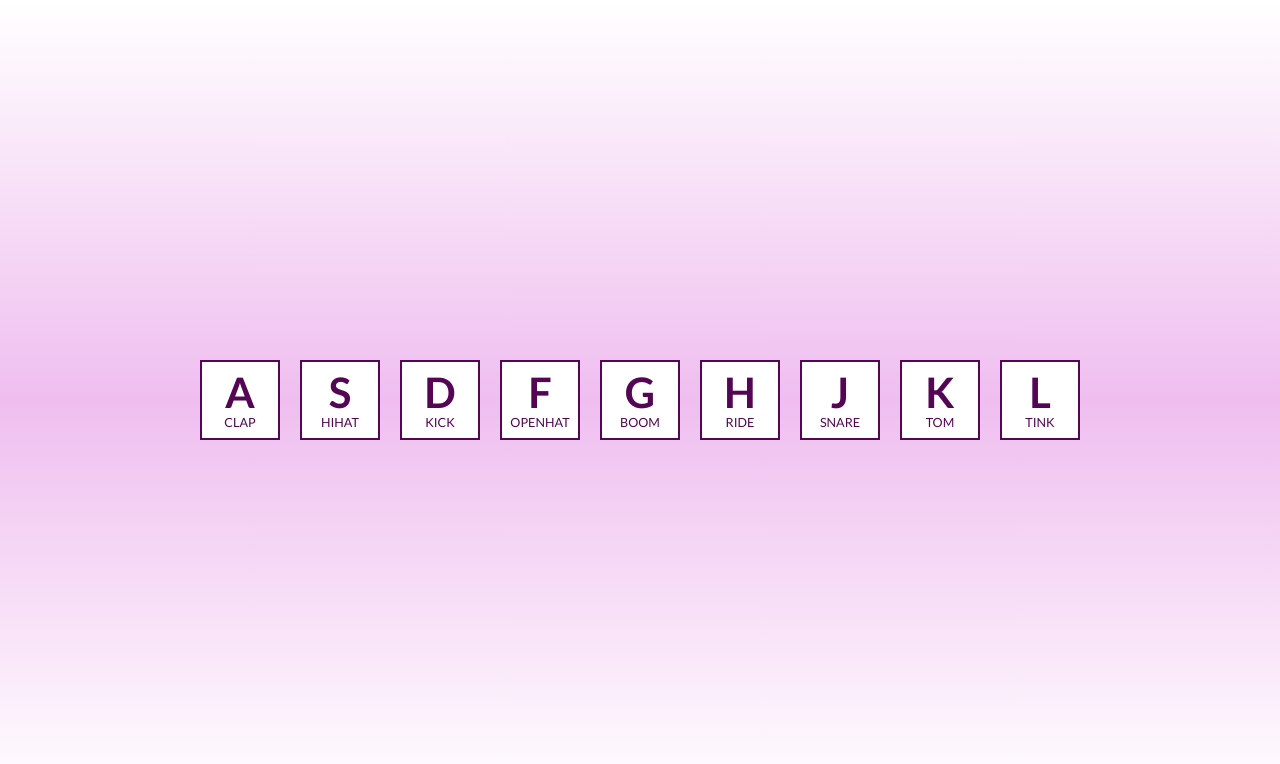
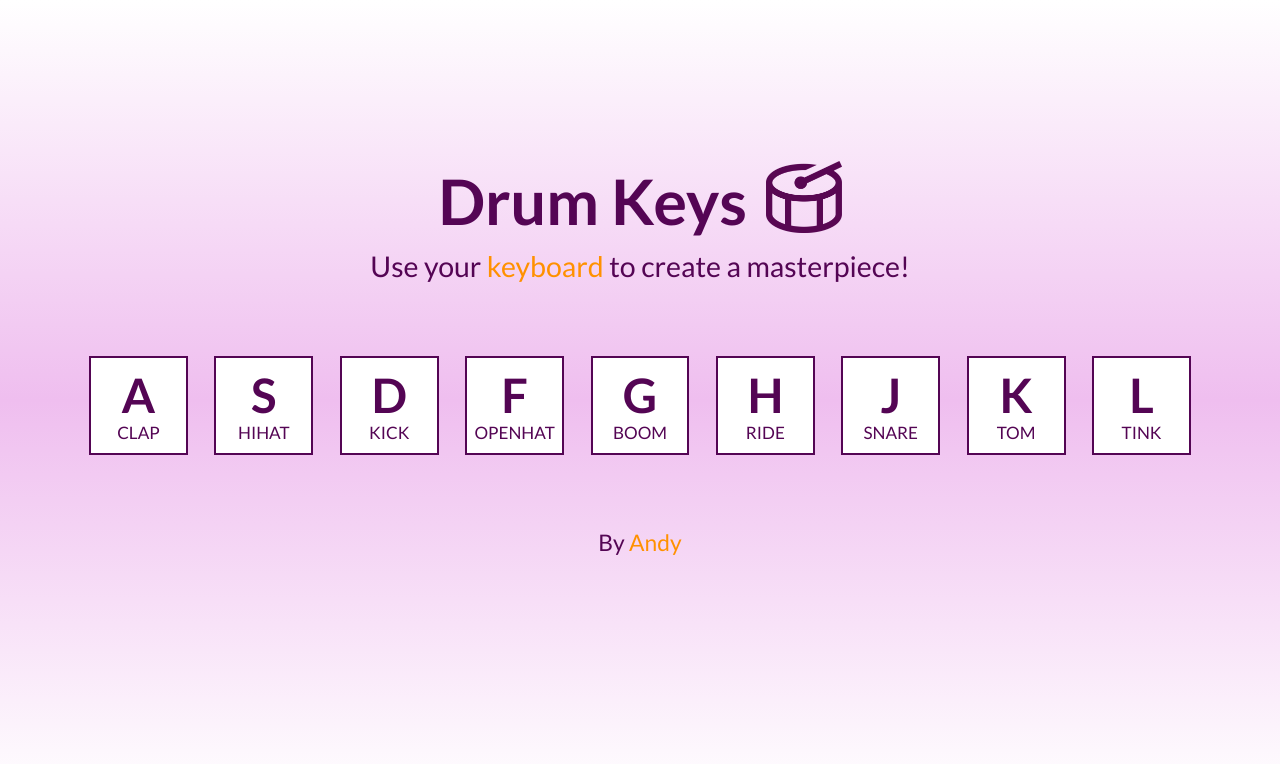
Before and after one commit to id-andyyy/Drum-Keys, a plain HTML site: page index.html in a window 1280 px wide. Drawn offline with Linux system fonts and the light colour scheme.

Commit message:
Add icon, change units of measurement, add adaptability, add header and footer

```diff
--- a/css/nullstyle.css
+++ b/css/nullstyle.css
@@ -2,7 +2,6 @@
   padding: 0;
   margin: 0;
   border: 0;
-  font-family: "Lato", sans-serif;
 }
 
 *,
--- a/css/style.css
+++ b/css/style.css
@@ -1,23 +1,106 @@
-.auto-spaced-linear-gradient {
-  background: linear-gradient(white, rgb(239, 190, 239), white);
+html {
+  font-size: 19px;
 }
 
-.main {
-  min-height: 100vh;
+@media (max-width: 1140px) {
+  html {
+    font-size: 16px;
+  }
+}
+
+@media (max-width: 425px) {
+  html {
+    font-size: 13px;
+  }
+}
+
+body {
+  background: linear-gradient(white, rgb(239, 190, 239), white);
+  font-family: "Lato", sans-serif;
+}
+
+.wrapper {
   display: flex;
   flex-direction: column;
   justify-content: center;
   align-items: center;
+  height: 100vh;
+  padding: 1rem;
+}
+
+.header__wrapper {
+  display: flex;
+  justify-content: center;
+  align-items: center;
+  flex-direction: column;
+  margin: 0 0 4rem;
+}
+
+.heading {
+  display: flex;
+  justify-content: center;
+  align-items: end;
+  margin: 0 0 1rem;
+}
+
+.heading__h1 {
+  font-weight: 700;
+  font-size: 3.3rem;
+  color: rgb(84, 5, 84);
+}
+
+.heading__img {
+  max-width: 4rem;
+  height: fit-content;
+  margin: 0 0 0 1rem;
+}
+
+.header__description_accent {
+  color: rgb(255, 145, 0);
+}
+
+.header__description {
+  font-size: 1.5rem;
+  color: rgb(84, 5, 84);
+}
+
+.main__wrapper {
+  display: flex;
+  flex-direction: column;
+  justify-content: center;
+  align-items: center;
+  margin: 0 0 4rem;
 }
 
 .keys {
   display: flex;
   justify-content: space-around;
   align-items: center;
-  gap: 20px;
+  gap: 1.4rem;
   flex-wrap: wrap;
-  row-gap: 20px;
+  row-gap: 2rem;
   color: rgb(84, 5, 84);
+}
+
+@media (min-width: 860px) and (max-width: 970px) {
+  .keys {
+    gap: 7rem;
+    row-gap: 2rem;
+  }
+}
+
+@media (min-width: 770px) and (max-width: 900px) {
+  .keys {
+    gap: 5rem;
+    row-gap: 2rem;
+  }
+}
+
+@media (min-width: 680px) and (max-width: 770px) {
+  .keys {
+    gap: 3.5rem;
+    row-gap: 2rem;
+  }
 }
 
 .item {
@@ -25,25 +108,41 @@
   justify-content: center;
   align-items: center;
   flex-direction: column;
-  border: 2px solid rgb(84, 5, 84);
-  min-width: 80px;
-  min-height: 80px;
-  gap: 4px;
+  border: .15rem solid rgb(84, 5, 84);
+  min-width: 5.2rem;
+  min-height: 5.2rem;
+  gap: .3rem;
   background-color: white;
   transition: all 0.1s;
 }
 
 .item_active {
-  border: 2px solid orange;
-  color: orange;
+  border: .17rem solid rgb(255, 145, 0);
+  color: rgb(255, 145, 0);
   transform: scale(1.2);
 }
 
 .item__letter {
-  font-size: 3rem;
+  font-size: 2.5rem;
   font-weight: 600;
 }
 
 .item__tool {
   font-size: 0.9rem;
 }
+
+.footer__wrapper {
+  display: flex;
+  flex-direction: column;
+  align-items: center;
+  margin: 0 0 4.5rem;
+}
+
+.footer__contact {
+  font-size: 1.2rem;
+  color: rgb(84, 5, 84);
+}
+
+.footer__link {
+  color: rgb(255, 145, 0);
+}
--- a/index.html
+++ b/index.html
@@ -5,6 +5,7 @@
   <meta charset="UTF-8">
   <meta name="viewport" content="width=device-width, initial-scale=1.0">
   <title>Drum Keys</title>
+  <link href="/favicon.ico" rel="icon">
   <link rel="stylesheet" href="css/nullstyle.css">
   <link rel="stylesheet" href="css/style.css">
   <link rel="preconnect" href="https://fonts.googleapis.com">
@@ -15,7 +16,20 @@
 </head>
 
 <body>
-  <main class="main auto-spaced-linear-gradient">
+  <div class="wrapper">
+    <header class="header">
+      <div class="header__wrapper">
+        <div class="header__heading heading">
+          <h1 class="heading__h1">Drum Keys</h1>
+          <img src="assets/drum.png" alt="Drum" class="heading__img">
+        </div>
+        <p class="header__description">Use your <span class="header__description_accent">keyboard</span> to create a
+          masterpiece!
+        </p>
+      </div>
+    </header>
+    <main class="main">
+      <div class="main__wrapper">
         <div class="keys">
           <div class="keys__item item" data-key="KeyA">
             <div class="item__letter">A</div>
@@ -54,7 +68,16 @@
             <div class="item__tool">TINK</div>
           </div>
         </div>
+      </div>
     </main>
+    <footer class="footer">
+      <div class="footer__wrapper">
+        <p class="footer__contact">
+          By <a href="https://github.com/id-andyyy" class="footer__link" target="_blank">Andy</a>
+        </p>
+      </div>
+    </footer>
+  </div>
   <audio data-key="KeyA" src="sounds/clap.wav"></audio>
   <audio data-key="KeyS" src="sounds/hihat.wav"></audio>
   <audio data-key="KeyD" src="sounds/kick.wav"></audio>
--- a/js/index.js
+++ b/js/index.js
@@ -12,5 +12,6 @@ function playSound(event) {
 
 function returnOriginalStyle(event) {
   const itemNode = document.querySelector(`.item[data-key="${event.code}"]`);
+  if (!itemNode) return;
   itemNode.classList.remove('item_active');
 }
```
Also changed, not shown: assets/drum.png (added), favicon.ico (added), 2 other files. Lines whose indentation alone changed are shown as unchanged.
